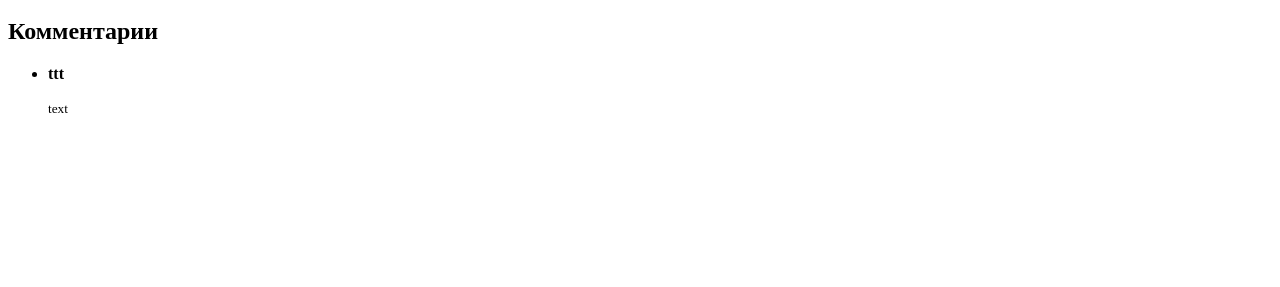
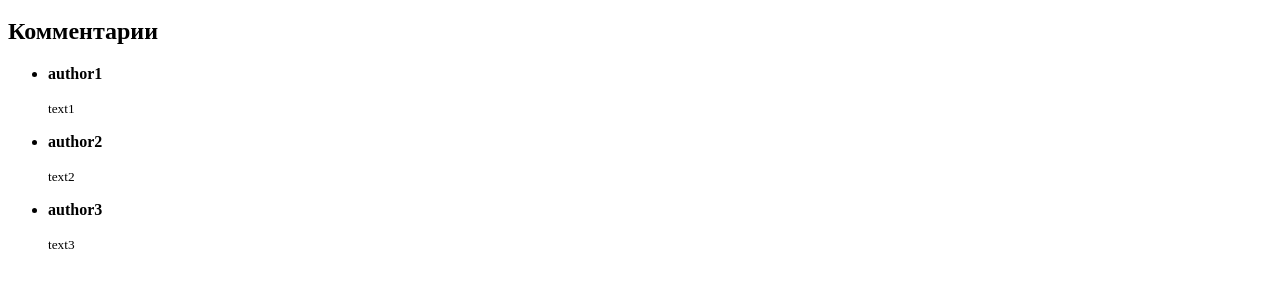
Before and after one commit to ilya-vikt/vue_course_2, a Vue app: page / in a window 1280 px wide. Shown: the part 437-724 px from the top of the page. Built offline with nearby package versions, Linux system fonts and the light colour scheme; the HTML template or start-up script is replaced by a standard one.

Commit message:
add dynamic output comments

```diff
--- a/src/App.vue
+++ b/src/App.vue
@@ -8,7 +8,7 @@
     <p>
       <cv-btn>Загрузить комментарии</cv-btn>
     </p>
-    <cv-comment-list></cv-comment-list>
+    <cv-comment-list :comments="comments"></cv-comment-list>
     <cv-loader v-if="isLoading"></cv-loader>
   </div>
 </template>
@@ -65,6 +65,11 @@ export default {
           data: 'главный герой американского мультсериала «Рик и Морти», гениальный учёный, изобретатель, атеист (хотя в некоторых сериях он даже молится Богу, однако, каждый раз после чудесного спасения ссылается на удачу и вновь',
         },
       ],
+      comments: [
+        { author: 'author1', text: 'text1' },
+        { author: 'author2', text: 'text2' },
+        { author: 'author3', text: 'text3' },
+      ],
     };
   },
   methods: {
--- a/src/components/CvCommentList.vue
+++ b/src/components/CvCommentList.vue
@@ -2,8 +2,8 @@
   <div class="card">
     <h2>Комментарии</h2>
     <ul class="list">
-      <li class="list-item">
-        <cv-comment author="ttt" text="text"></cv-comment>
+      <li class="list-item" v-for="(comment, idx) in comments" :key="idx">
+        <cv-comment :author="comment.author" :text="comment.text"></cv-comment>
       </li>
     </ul>
   </div>
@@ -13,6 +13,9 @@
 import CvComment from './CvComment.vue';
 
 export default {
+  props: {
+    comments: Array,
+  },
   components: { CvComment },
 };
 </script>
```
